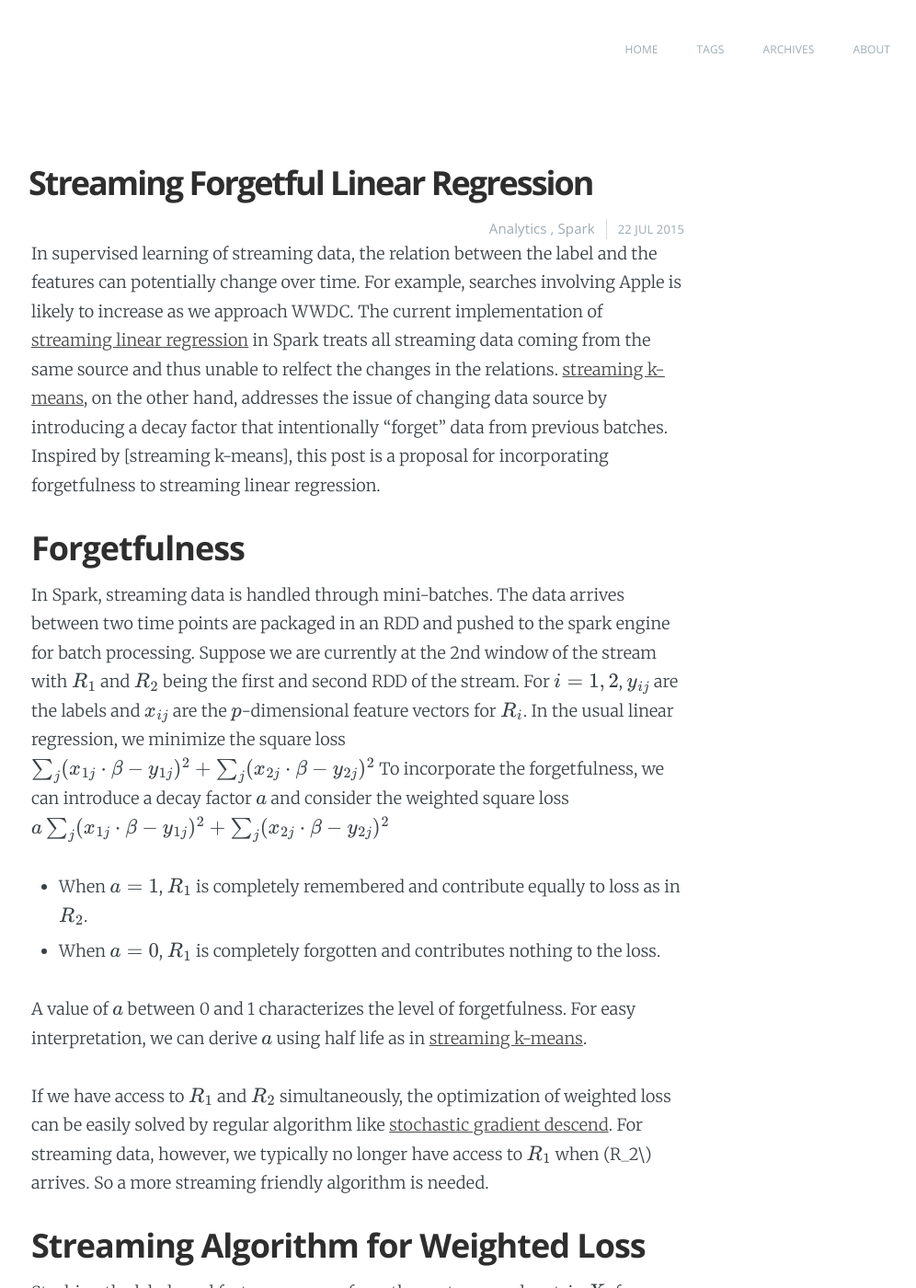
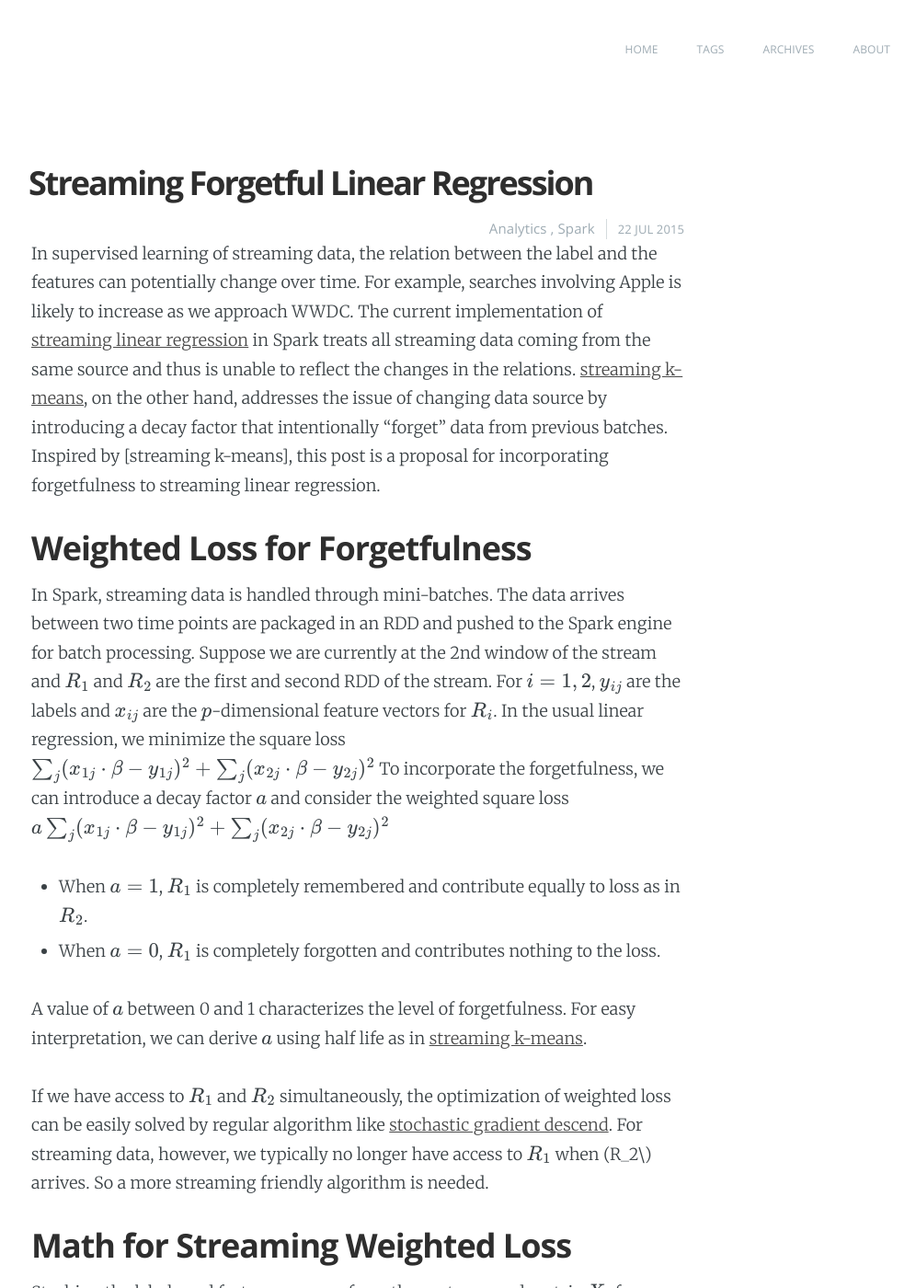
Before and after one commit to rotationsymmetry/rotationsymmetry.github.io, a Jekyll site: the page built from _posts/2015-07-22-streaming-forgetful-linear-regression.md, in a window 1280 px wide and 1400 px high. Shown: the whole window at 92% size, without its empty margins (251-1247 px from the left). Built offline with Jekyll 4.4.1, drawn with Linux system fonts in a browser that asks for light colours; Markdown is read by kramdown in place of the engine named in the settings; formulas are drawn with MathJax 3; comment, search, counter and statistics services are not loaded; some of the changed text lies outside the part shown.

Commit message:
Update 2015-07-22-streaming-forgetful-linear-regression.md

```diff
--- a/_posts/2015-07-22-streaming-forgetful-linear-regression.md
+++ b/_posts/2015-07-22-streaming-forgetful-linear-regression.md
@@ -3,10 +3,10 @@
 tags: [analytics, spark]
 ---
 
-In supervised learning of streaming data, the relation between the label and the features can potentially change over time. For example, searches involving Apple is likely to increase as we approach WWDC. The current implementation of [streaming linear regression](https://spark.apache.org/docs/latest/api/scala/index.html#org.apache.spark.mllib.regression.StreamingLinearRegressionWithSGD) in Spark treats all streaming data coming from the same source and thus unable to relfect the changes in the relations. [streaming k-means](https://databricks.com/blog/2015/01/28/introducing-streaming-k-means-in-spark-1-2.html), on the other hand,  addresses the issue of changing data source by introducing a decay factor that intentionally "forget" data from previous batches. Inspired by  [streaming k-means], this post is a proposal for incorporating forgetfulness to streaming linear regression.
+In supervised learning of streaming data, the relation between the label and the features can potentially change over time. For example, searches involving Apple is likely to increase as we approach WWDC. The current implementation of [streaming linear regression](https://spark.apache.org/docs/latest/api/scala/index.html#org.apache.spark.mllib.regression.StreamingLinearRegressionWithSGD) in Spark treats all streaming data coming from the same source and thus is unable to reflect the changes in the relations. [streaming k-means](https://databricks.com/blog/2015/01/28/introducing-streaming-k-means-in-spark-1-2.html), on the other hand,  addresses the issue of changing data source by introducing a decay factor that intentionally "forget" data from previous batches. Inspired by  [streaming k-means], this post is a proposal for incorporating forgetfulness to streaming linear regression.
 
-## Forgetfulness
-In Spark, streaming data is handled through mini-batches. The data arrives between two time points are packaged in an RDD and pushed to the spark engine for batch processing. Suppose we are currently at the 2nd window of the stream with \\(R_1\\) and \\(R_2\\) being the first and second RDD of the stream. For \\(i=1 ,2\\), \\(y_{ij}\\) are the labels and \\(x_{ij} \\) are the \\(p\\)-dimensional feature vectors for \\(R_i\\). In the usual linear regression, we minimize the square loss
+## Weighted Loss for Forgetfulness
+In Spark, streaming data is handled through mini-batches. The data arrives between two time points are packaged in an RDD and pushed to the Spark engine for batch processing. Suppose we are currently at the 2nd window of the stream and \\(R_1\\) and \\(R_2\\) are the first and second RDD of the stream. For \\(i=1 ,2\\), \\(y_{ij}\\) are the labels and \\(x_{ij} \\) are the \\(p\\)-dimensional feature vectors for \\(R_i\\). In the usual linear regression, we minimize the square loss
 $$\sum_j (x_{1j}\cdot \beta-y_{1j})^2+\sum_j (x_{2j}\cdot \beta-y_{2j})^2$$
 To incorporate the forgetfulness, we can introduce a decay factor \\(a\\) and consider the weighted square loss
 $$a\sum_j (x_{1j}\cdot \beta-y_{1j})^2+\sum_j (x_{2j}\cdot \beta-y_{2j})^2$$
@@ -18,7 +18,7 @@
 
 If we have access to \\(R_1\\) and \\(R_2\\)  simultaneously, the optimization of weighted loss can be easily solved by regular algorithm like [stochastic gradient descend](https://spark.apache.org/docs/latest/api/scala/index.html#org.apache.spark.mllib.regression.LinearRegressionWithSGD). For streaming data,  however, we typically no longer have access to \\(R_1\\) when (R_2\\) arrives. So a more streaming friendly algorithm is needed.
 
-## Streaming Algorithm for Weighted Loss
+## Math for Streaming Weighted Loss
 Stacking the labels and features, we can form the vector \\(y_i \\) and matrix \\(X_i\\) for \\(i=1,2\\):
 
 $$
@@ -39,13 +39,16 @@
 $$a\cdot (X_1\cdot \beta -y_1)^t(X_1\cdot \beta -y_1)+(X_2\cdot \beta -y_2)^t(X_2\cdot \beta -y_2)$$
 This is a convex function with respect to \\(\beta\\) and we can find the global minimum by gradient descend. The gradient with respect to \\(\beta\\):
 $$(a\cdot X_1^tX_1+X_2^tX_2)\beta-(a\cdot X_1^ty_1+X_2^ty_2)$$
-A critical observation is that we only need  \\(X_i^tX_i\\) and  \\(X_i^ty_i\\) to evaluate the gradient. Since  the dimensions of \\(X_i^tX_i\\) and  \\(X_i^ty_i\\) are only \\(p\times p\\) and \\(p\\), they are trivial to persist in storage compared to the entire RDD's.
 
+A critical observation is that we only need  \\(X_i^tX_i\\) and  \\(X_i^ty_i\\) to evaluate the gradient. All the information in \\(R_i\\) that is relevant to the linear regression is summarized in these two statistics. They are considered as [sufficient statistics](https://en.wikipedia.org/wiki/Sufficient_statistic).
 
+This observation provides a shortcut for optimizing the weighted loss in streaming: After process the data in \\(R_1\\), we can persist \\(X_1^tX_1\\) and  \\(X_1^ty_1\\) for use in processing \\(R_2\\). Because the dimensions of \\(X_i^tX_i\\) and  \\(X_i^ty_i\\) are only \\(p\times p\\) and \\(p\\), they are trivial to persist in storage compared to the entire RDD's.
 
-## Complexity in Time and Space
+We can extend this idea to development a streaming forgetful linear regression algorithm.
 
-At time point \\(i\\), the RDD \\(R_i\\) has \\(n_i\\) records and the feature vectors are of dimension \\(p\\). We have \\(k\\) executioners and we perform \\(q\\) iteration for the gradient descend. The matrix \\(XX\\) and vector \\(XY\\) persist the weighted sum of \\(X_j^tX_j\\) and \\(X_j^ty_j\\) from previous time points.
+## Streaming Algorithm and Complexity
+
+At time point \\(i\\), the RDD \\(R_i\\) has \\(n_i\\) records and the feature vectors are of dimension \\(p\\). The cluster has \\(k\\) worker nodes and we perform \\(q\\) iteration for the gradient descend. The matrix \\(XX\\) and vector \\(XY\\) persist the weighted sum of \\(X_j^tX_j\\) and \\(X_j^ty_j\\) from previous time points.
 
 The following are the algorithm and time complexity.
 
```
Also changed, not shown: other parts of _posts/2015-07-22-streaming-forgetful-linear-regression.md (+0 -1 lines).
